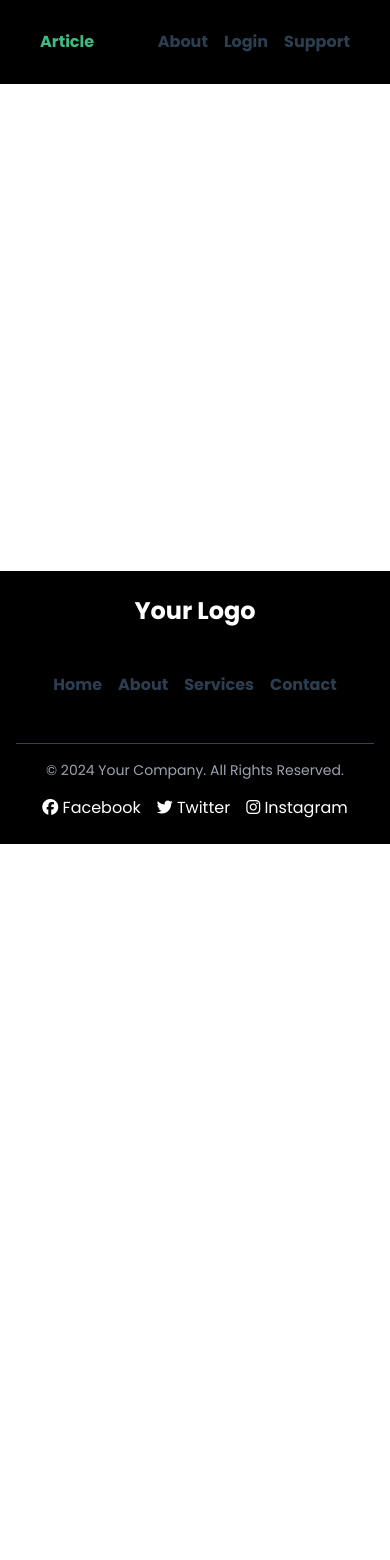
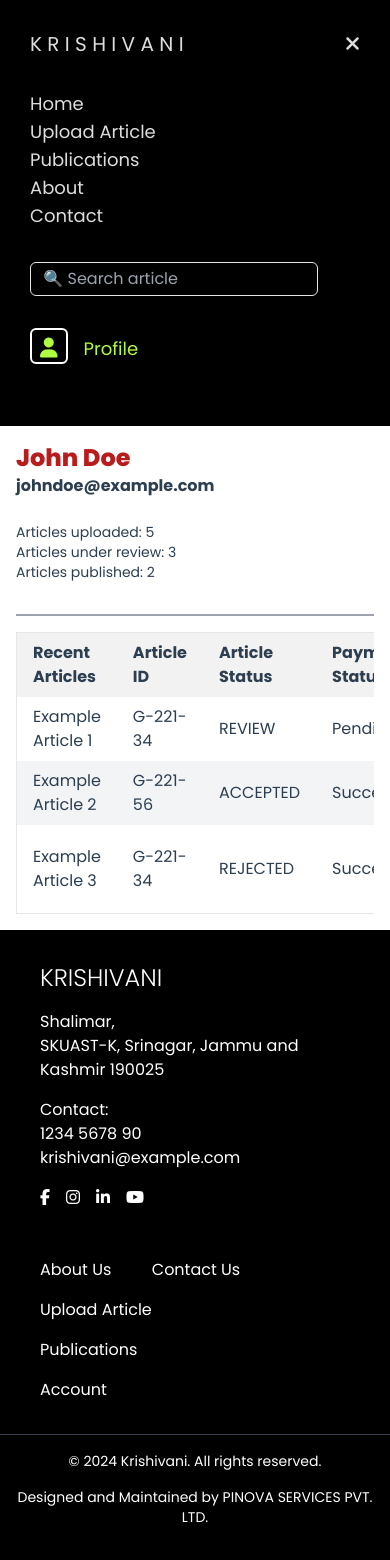
Before and after one commit to takshuja/krishivani, a Vue app: page /profile in a window 390 px wide. Shown: the top 1560 px of the page. Before the commit the page ends 844 px from the top, so only its background shows below. Built offline with nearby package versions, Linux system fonts and the light colour scheme.

Commit message:
Created Responsive Navbar, Footer and user profile page.

```diff
--- a/package.json
+++ b/package.json
@@ -1,5 +1,5 @@
 {
-  "name": "article-website",
+  "name": "krishivani",
   "version": "0.1.0",
   "private": true,
   "scripts": {
--- a/public/index.html
+++ b/public/index.html
@@ -10,6 +10,7 @@
     <link rel="preconnect" href="https://fonts.googleapis.com">
 <link rel="preconnect" href="https://fonts.gstatic.com" crossorigin>
 <link href="https://fonts.googleapis.com/css2?family=Fredoka:wght@300..700&family=Poppins:ital,wght@0,100;0,200;0,300;0,400;0,500;0,600;0,700;0,800;0,900;1,100;1,200;1,300;1,400;1,500;1,600;1,700;1,800;1,900&display=swap" rel="stylesheet">
+
 <link rel="stylesheet" href="https://fonts.googleapis.com/css2?family=Material+Symbols+Outlined:opsz,wght,FILL,GRAD@20..48,100..700,0..1,-50..200&icon_names=visibility" />
 <link rel="stylesheet" href="https://cdnjs.cloudflare.com/ajax/libs/font-awesome/6.7.1/css/all.min.css" integrity="sha512-5Hs3dF2AEPkpNAR7UiOHba+lRSJNeM2ECkwxUIxC1Q/FLycGTbNapWXB4tP889k5T5Ju8fs4b1P5z/iB4nMfSQ==" crossorigin="anonymous" referrerpolicy="no-referrer" />
   </head>
--- a/src/App.vue
+++ b/src/App.vue
@@ -1,6 +1,7 @@
 <script setup>
 import Footer from './components/Footer.vue';
 import NavBar from './components/NavBar.vue';
+import NV_RESP from './components/Nav_Mobile.vue';
 
 const authRoutes = ['login', 'signup']
 
@@ -9,6 +10,7 @@
 <template>
   <div class="min-h-screen flex flex-col justify-between">
     <NavBar class="mb-4" v-if="!authRoutes.includes($route.name)" />
+    <NV_RESP />
     <router-view />
     <Footer class=" mt-4" v-if="!authRoutes.includes($route.name)" />
   </div>
@@ -27,10 +29,6 @@
   padding: 30px;
 }
 
-nav a {
-  font-weight: bold;
-  color: #2c3e50;
-}
 
 nav a.router-link-exact-active {
   color: #42b983;
@@ -40,4 +38,9 @@
 .logo-text {
   color: #42b983;
 }
+
+
+nav a.router-link-exact-active {
+  color: #AFFC41;
+}
 </style>
--- a/src/components/Footer.vue
+++ b/src/components/Footer.vue
@@ -1,33 +1,72 @@
 <template>
-    <footer class="bg-black text-white py-6">
-        <div class="container mx-auto px-4">
-            <!-- Top Section -->
-            <div class="flex flex-col md:flex-row justify-between items-center border-b border-gray-700 pb-4">
-                <h1 class="text-2xl font-bold mb-4 md:mb-0">Your Logo</h1>
-                <nav class="flex space-x-4">
-                    <a href="#" class="hover:underline">Home</a>
-                    <a href="#" class="hover:underline">About</a>
-                    <a href="#" class="hover:underline">Services</a>
-                    <a href="#" class="hover:underline">Contact</a>
-                </nav>
+    <footer class="bg-black text-white">
+        <div class="px-10 py-8 lg:flex  justify-around ">
+            <!-- Left Section -->
+            <div class="mb-6 md:mb-0 text-start">
+                <h1 class="text-2xl font-light">KRISHIVANI</h1>
+                <p class="mt-4">
+                    Shalimar, <br />
+                    SKUAST-K, Srinagar, Jammu and Kashmir 190025
+                </p>
+                <p class="mt-4">Contact:</p>
+                <p>1234 5678 90</p>
+                <p>krishivani@example.com</p>
+                <div class="mt-4 flex space-x-4">
+                    <!-- Social Icons -->
+                    <a href="#" aria-label="Facebook" class="hover:text-gray-400">
+                        <i class="fab fa-facebook-f"></i>
+                    </a>
+                    <a href="#" aria-label="Instagram" class="hover:text-gray-400">
+                        <i class="fab fa-instagram"></i>
+                    </a>
+                    <a href="#" aria-label="LinkedIn" class="hover:text-gray-400">
+                        <i class="fab fa-linkedin-in"></i>
+                    </a>
+                    <a href="#" aria-label="YouTube" class="hover:text-gray-400">
+                        <i class="fab fa-youtube"></i>
+                    </a>
+                </div>
             </div>
 
-            <!-- Bottom Section -->
-            <div class="mt-4 flex flex-col md:flex-row justify-between items-center">
-                <p class="text-sm text-gray-400">&copy; 2024 Your Company. All Rights Reserved.</p>
-                <div class="flex space-x-4 mt-4 md:mt-0">
-                    <a href="#" class="hover:text-gray-300">
-                        <i class="fab fa-facebook"></i> Facebook
-                    </a>
-                    <a href="#" class="hover:text-gray-300">
-                        <i class="fab fa-twitter"></i> Twitter
-                    </a>
-                    <a href="#" class="hover:text-gray-300">
-                        <i class="fab fa-instagram"></i> Instagram
-                    </a>
-                </div>
+
+            <!-- Right Section -->
+            <div class="flex lg:items-start lg:mt-0 mt-12">
+
+                <ul class="space-y-4 text-md text-start lg:px-10 ">
+                    <li>
+                        <a href="#" class="hover:text-gray-400">About Us</a>
+                    </li>
+                    <li>
+                        <a href="#" class="hover:text-gray-400">Upload Article</a>
+                    </li>
+                    <li>
+                        <a href="#" class="hover:text-gray-400">Publications</a>
+                    </li>
+                    <li>
+                        <a href="#" class="hover:text-gray-400">Account</a>
+                    </li>
+
+                </ul>
+                <ul>
+                    <li>
+                        <a href="#" class="hover:text-gray-400">Contact Us</a>
+                    </li>
+                </ul>
+            </div>
+        </div>
+
+        <div class="border-t border-gray-700 py-4 pb-10">
+            <div class="container mx-auto px-4 flex flex-col  justify-between items-center">
+                <p class="text-sm">
+                    &copy; 2024 Krishivani. All rights reserved.
+                </p>
+                <p class="text-sm mt-4 md:mt-0">
+                    Designed and Maintained by PINOVA SERVICES PVT. LTD.
+                </p>
             </div>
         </div>
     </footer>
 
+
+
 </template>
--- a/src/components/NavBar.vue
+++ b/src/components/NavBar.vue
@@ -1,19 +1,35 @@
+<template>
+    <nav class="hidden px-10 m-0 bg-black text-white lg:flex justify-between items-center">
+        <div class="logo">
+            <router-link to="/"><label class="logo-text text-white font-light text-3xl">K R I S H I V A N
+                    I</label></router-link>
+        </div>
+        <div class="nav-links flex gap-10 items-center justify-between w-1/2 text-md">
+            <router-link to="/">Home</router-link>
+            <router-link to="/">Upload Article</router-link>
+            <router-link to="/">Publications</router-link>
+            <router-link to="about">About</router-link>
+            <!-- Search Input -->
+            <div class="flex">
+                <input type="search" placeholder=" &#x1F50D; Search article"
+                    class=" search-input border rounded-md bg-transparent px-2 py-1 w-72">
+                <!-- <i class="fa-duotone fa-solid fa-magnifying-glass absolute  top-10"></i> -->
+            </div>
+
+            <!-- Profile icon -->
+            <div class="hover:cursor-pointer">
+                <router-link :to="{ name: 'profile' }"><i
+                        class="fa-solid fa-user text-xl border-2 border-white px-2 pt-1 rounded-md"></i></router-link>
+            </div>
+
+        </div>
+    </nav>
+</template>
+
 <script setup>
 
 </script>
 
-<template>
-    <nav class="px-10 m-0 bg-black text-white flex justify-between">
-        <div class="logo">
-            <router-link to="/"><label class="logo-text">Article</label></router-link>
-        </div>
-        <div class="nav-links flex gap-4">
-            <router-link to="about">About</router-link>
-            <router-link to="/auth/login">Login</router-link>
-            <router-link to="">Support</router-link>
-        </div>
-    </nav>
-</template>
 
 <style scoped>
 .nav-links>li {
--- /dev/null
+++ b/src/components/Nav_Mobile.vue
@@ -0,0 +1,83 @@
+<template>
+    <nav class="lg:hidden flex flex-col bg-black text-[#ddd]">
+        <div class="justify-between items-center text-xl" :class="nav_expanded">
+            <label>K R I S H I V A N I</label>
+            <span @click="toggleResponsiveNav"> <i class="fa-solid fa-bars"></i></span>
+        </div>
+
+
+        <div class="expanded-nav flex flex-col" :class="expanded_nav">
+            <div class="flex justify-between items-center text-xl">
+                <label>K R I S H I V A N I</label>
+                <span @click="toggleResponsiveNav"> <i class="fa-solid fa-xmark"></i></span>
+            </div>
+            <!-- List Items -->
+            <div class="my-8">
+                <ul class="text-start text-lg">
+                    <li><router-link :to="{ name: 'home' }">Home</router-link></li>
+                    <li><router-link :to="{ name: 'home' }">Upload Article</router-link></li>
+                    <li><router-link :to="{ name: 'home' }">Publications</router-link></li>
+                    <li><router-link :to="{ name: 'about' }">About</router-link></li>
+                    <li><router-link :to="{ name: 'home' }">Contact</router-link></li>
+                </ul>
+            </div>
+
+            <!-- Article Searchbar -->
+
+            <div class="flex">
+                <input type="search" placeholder=" &#x1F50D; Search article"
+                    class=" search-input border rounded-md bg-transparent px-2 py-1 w-72">
+                <!-- <i class="fa-duotone fa-solid fa-magnifying-glass absolute  top-10"></i> -->
+            </div>
+
+            <!-- Profile icon -->
+            <div class="hover:cursor-pointer my-8 text-start">
+                <router-link :to="{ name: 'profile' }"><i
+                        class="fa-solid fa-user text-xl border-2 border-white px-2 pt-1 rounded-md"></i><span
+                        class="px-4 text-lg">Profile</span></router-link>
+            </div>
+
+
+        </div>
+
+
+    </nav>
+</template>
+
+
+
+
+<script setup>
+import { ref } from 'vue';
+import router from '@/router';
+
+const nav_expanded = ref("flex");
+const expanded_nav = ref("hidden");
+const isExpanded = ref(false);
+
+
+function toggleResponsiveNav() {
+    // if (isExpanded.value) {
+    //     nav_expanded.value = "hidden"
+    // } else {
+
+    // }
+
+    isExpanded.value = !isExpanded.value
+
+    nav_expanded.value = (isExpanded.value) ? "hidden" : "flex";
+    expanded_nav.value = (!isExpanded.value) ? "hidden" : "flex";
+    console.log(nav_expanded.value)
+
+}
+
+
+router.beforeEach(() => {
+    toggleResponsiveNav()
+})
+
+
+
+
+
+</script>
--- a/src/router/index.js
+++ b/src/router/index.js
@@ -2,6 +2,7 @@
 import HomeView from '../views/HomeView.vue'
 import LoginView from '@/views/auth/LoginView.vue'
 import SignupView from '@/views/auth/SignupView.vue'
+import ProfileView from '@/views/user/ProfileView.vue'
 
 const routes = [
   {
@@ -18,6 +19,11 @@
     path: '/auth/signup',
     name: 'signup',
     component: SignupView,
+  },
+  {
+    path: '/profile',
+    name: 'profile',
+    component: ProfileView,
   },
   {
     path: '/about',
--- /dev/null
+++ b/src/views/user/ProfileView.vue
@@ -0,0 +1,104 @@
+<template>
+    <div class="flex flex-col px-4 md:px-10">
+
+        <!-- Heading -->
+        <div class="flex flex-wrap gap-4 md:gap-10 py-4">
+            <!-- Name and email -->
+            <div class="grid grid-rows-2 text-start">
+                <div class="name text-2xl md:text-3xl text-red-700 font-extrabold">
+                    John Doe
+                </div>
+                <div class="mail font-bold text-md md:text-lg">
+                    johndoe@example.com
+                </div>
+            </div>
+
+            <!-- Vertical line -->
+            <div class="border-l border-black hidden md:block"></div>
+
+            <!-- Articles status -->
+            <div class="text-start text-sm md:text-base">
+                <div>Articles uploaded: {{ user.articles.status.uploaded }}</div>
+                <div>Articles under review: {{ user.articles.status.review }}</div>
+                <div>Articles published: {{ user.articles.status.published }}</div>
+            </div>
+        </div>
+
+        <!-- Divider -->
+        <hr class="border-b w-full border-gray-400 my-4">
+
+        <!-- Table -->
+        <div class="overflow-x-auto">
+            <table class="table-auto border-collapse border rounded-xl w-full text-left">
+                <thead>
+                    <tr class="bg-gray-200">
+                        <th class="px-4 py-2">Recent Articles</th>
+                        <th class="px-4 py-2">Article ID</th>
+                        <th class="px-4 py-2">Article Status</th>
+                        <th class="px-4 py-2">Payment Status</th>
+                        <th class="px-4 py-2">Remarks</th>
+                        <th class="px-4 py-2">Preview</th>
+                    </tr>
+                </thead>
+                <tbody>
+                    <tr v-for="article in user.articles.articles" :key="article.id" class="even:bg-gray-100">
+                        <td class="px-4 py-2">{{ article.name }}</td>
+                        <td class="px-4 py-2">{{ article.id }}</td>
+                        <td class="px-4 py-2">{{ article.status.toUpperCase() }}</td>
+                        <td class="px-4 py-2">{{ article.payment_status }}</td>
+                        <td class="px-4 py-2">{{ article.remarks ?? '-' }}</td>
+                        <td class="px-4 py-2">
+                            <a :href="article.url" target="_blank" class="text-blue-500 hover:underline">View</a>
+                        </td>
+                    </tr>
+                </tbody>
+            </table>
+        </div>
+    </div>
+</template>
+
+<script setup>
+const user = {
+    articles: {
+        status: {
+            uploaded: 5,
+            review: 3,
+            published: 2,
+        },
+        articles: [
+            {
+                name: 'Example Article 1',
+                id: 'G-221-34',
+                status: 'review',
+                payment_status: 'Pending',
+                remarks: null,
+                url: 'https://example.com',
+            },
+            {
+                name: 'Example Article 2',
+                id: 'G-221-56',
+                status: 'accepted',
+                payment_status: 'Successful',
+                remarks: null,
+                url: 'https://example.com',
+            },
+            {
+                name: 'Example Article 3',
+                id: 'G-221-34',
+                status: 'rejected',
+                payment_status: 'Successful',
+                remarks: 'Plagiarism exceeds 20%',
+                url: 'https://example.com',
+            },
+        ],
+    },
+};
+</script>
+
+
+<style scoped>
+th {
+    background-color: #f2f2f2;
+    font-weight: bold;
+}
+</style>
--- a/tailwind.config.js
+++ b/tailwind.config.js
@@ -2,7 +2,7 @@
 module.exports = {
   content: [
     "./index.html",
-    "./src/**/*.{vue,js,ts,jsx,tsx}",
+    "./src/**/*.{vue,js}",
   ],
   theme: {
     fontFamily: {
```
Also changed, not shown: src/views/HomeView.vue (+13 -1 lines), src/views/auth/SignupView.vue (+0 -11 lines).
